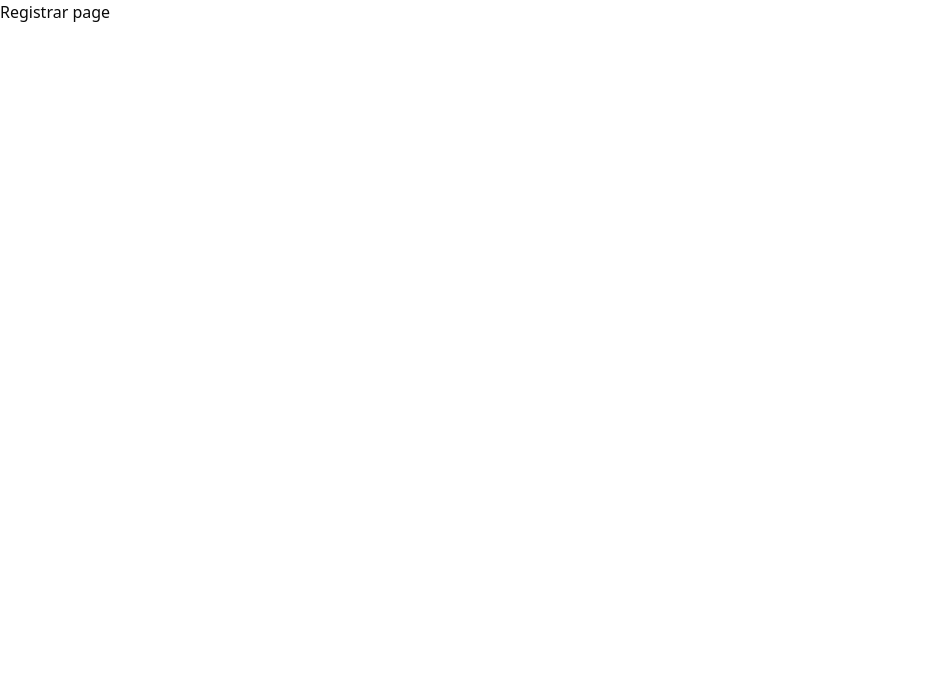
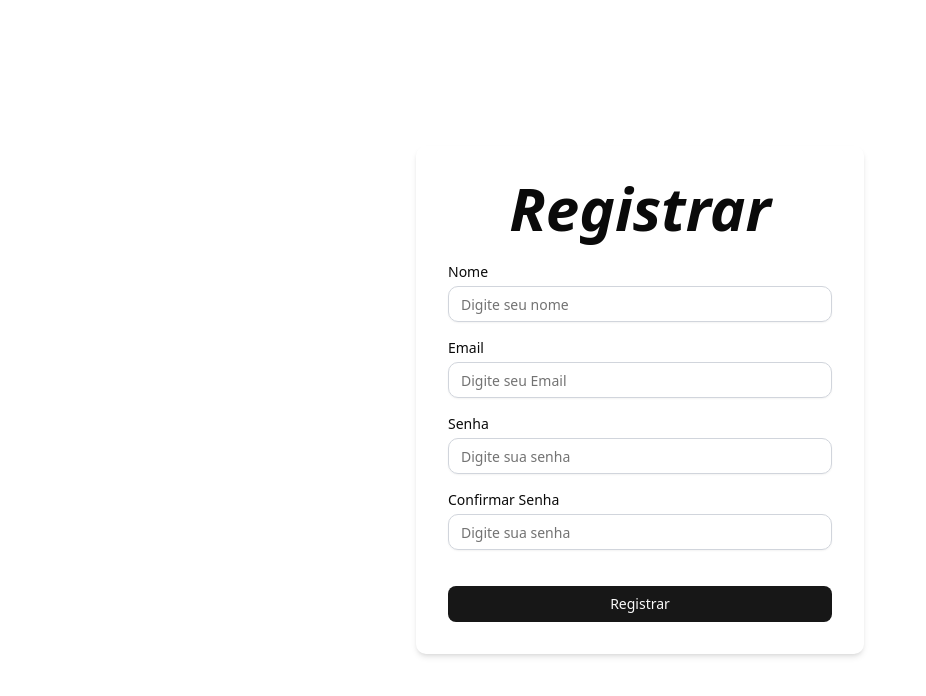
Before and after one commit to Edgar0bsj/admin-x, a Next.js app in the folder adminx-web/: page /login/registrar in a window 1280 px wide. Shown: the top 696 px of the page, without its empty margins (0-926 px from the left). Built offline with nearby package versions, Linux system fonts and the light colour scheme.

Commit message:
:recycle: refactor: Refatorando a pagina de Registro

```diff
--- a/adminx-web/app/login/registrar/page.tsx
+++ b/adminx-web/app/login/registrar/page.tsx
@@ -1,9 +1,58 @@
 "use client";
+import { Button } from "@/components/ui/button";
+import { Input } from "@/components/ui/input";
 
 export default function Registrar() {
   return (
     <>
-      <section>Registrar page</section>
+      <div className="min-h-screen flex items-center justify-center p-4">
+        <div className="w-full max-w-sm shadow-md rounded-lg p-6 sm:p-8 md:max-w-md">
+          <h1 className="text-6xl font-semibold text-center mb-6 font-bold italic">
+            Registrar
+          </h1>
+
+          <form className="space-y-4">
+            <div>
+              <label className="block text-sm font-medium mb-1">Nome</label>
+              <Input
+                type="text"
+                placeholder="Digite seu nome"
+                className="w-full border border-gray-300 rounded-lg px-3 py-2 focus:outline-none focus:ring-2 focus:ring-blue-500"
+              />
+            </div>
+            <div>
+              <label className="block text-sm font-medium mb-1">Email</label>
+              <Input
+                type="email"
+                placeholder="Digite seu Email"
+                className="w-full border border-gray-300 rounded-lg px-3 py-2 focus:outline-none focus:ring-2 focus:ring-blue-500"
+              />
+            </div>
+
+            <div>
+              <label className="block text-sm font-medium mb-1">Senha</label>
+              <Input
+                type="password"
+                placeholder="Digite sua senha"
+                className="w-full border border-gray-300 rounded-lg px-3 py-2 focus:outline-none focus:ring-2 focus:ring-blue-500"
+              />
+            </div>
+            <div>
+              <label className="block text-sm font-medium mb-1">
+                Confirmar Senha
+              </label>
+              <Input
+                type="password"
+                placeholder="Digite sua senha"
+                className="w-full border border-gray-300 rounded-lg px-3 py-2 focus:outline-none focus:ring-2 focus:ring-blue-500"
+              />
+            </div>
+            <Button type="submit" className="w-full py-4 mt-5">
+              Registrar
+            </Button>
+          </form>
+        </div>
+      </div>
     </>
   );
 }
```
